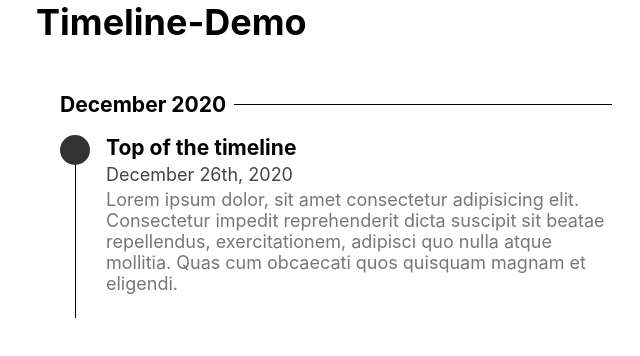
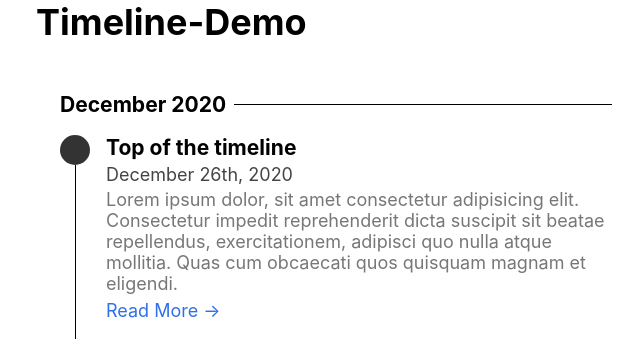
Before and after one commit to timothyac/timeline-demo, a Next.js app: page / in a window 1280 px wide. Shown: the top 356 px of the page, without its empty margins (304-944 px from the left). Built offline with nearby package versions, Linux system fonts and the light colour scheme.

Commit message:
read more link

```diff
--- a/pages/index.jsx
+++ b/pages/index.jsx
@@ -1,3 +1,4 @@
+import Link from "next/link";
 import styled from "styled-components";
 
 const TimelineStyled = styled.div`
@@ -26,7 +27,7 @@ const TimelineHeaderStyled = styled.div`
 
 const TimelineItemStyled = styled.div`
   display: flex;
-  margin-bottom: 24px;
+  margin-bottom: 18px;
 
   .marker {
     display: flex;
@@ -44,7 +45,7 @@ const TimelineItemStyled = styled.div`
       width: 1px;
       height: 100%;
       background-color: #000;
-      margin-bottom: -24px;
+      margin-bottom: -18px;
     }
   }
 
@@ -63,6 +64,16 @@ const TimelineItemStyled = styled.div`
 
     p {
       color: #777;
+      margin-bottom: 6px;
+    }
+
+    a {
+      color: #2f70e9;
+      transition: color 0.2s ease;
+
+      &:hover {
+        color: #4b2fe9;
+      }
     }
   }
 `;
@@ -93,6 +104,7 @@ function TimelineItem(props) {
         <h3>{title}</h3>
         <span>{date}</span>
         <p>{preview}</p>
+        <Link href={props.link}>Read More →</Link>
       </div>
     </TimelineItemStyled>
   );
```
